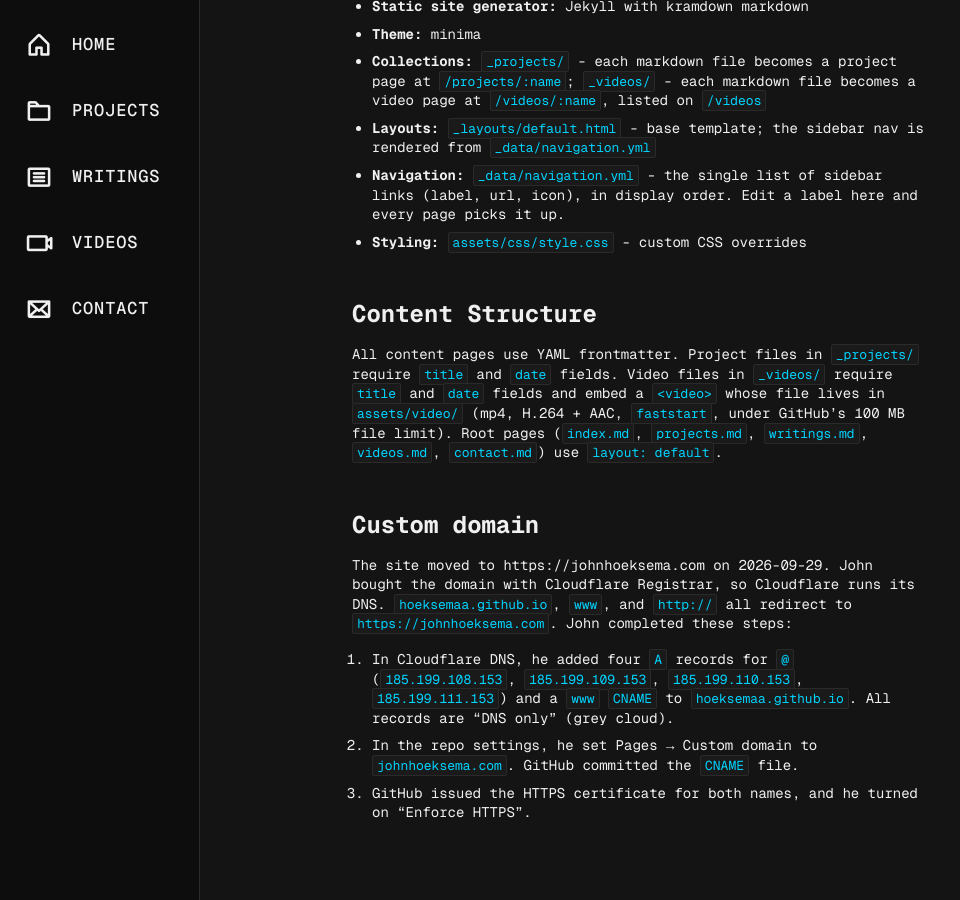
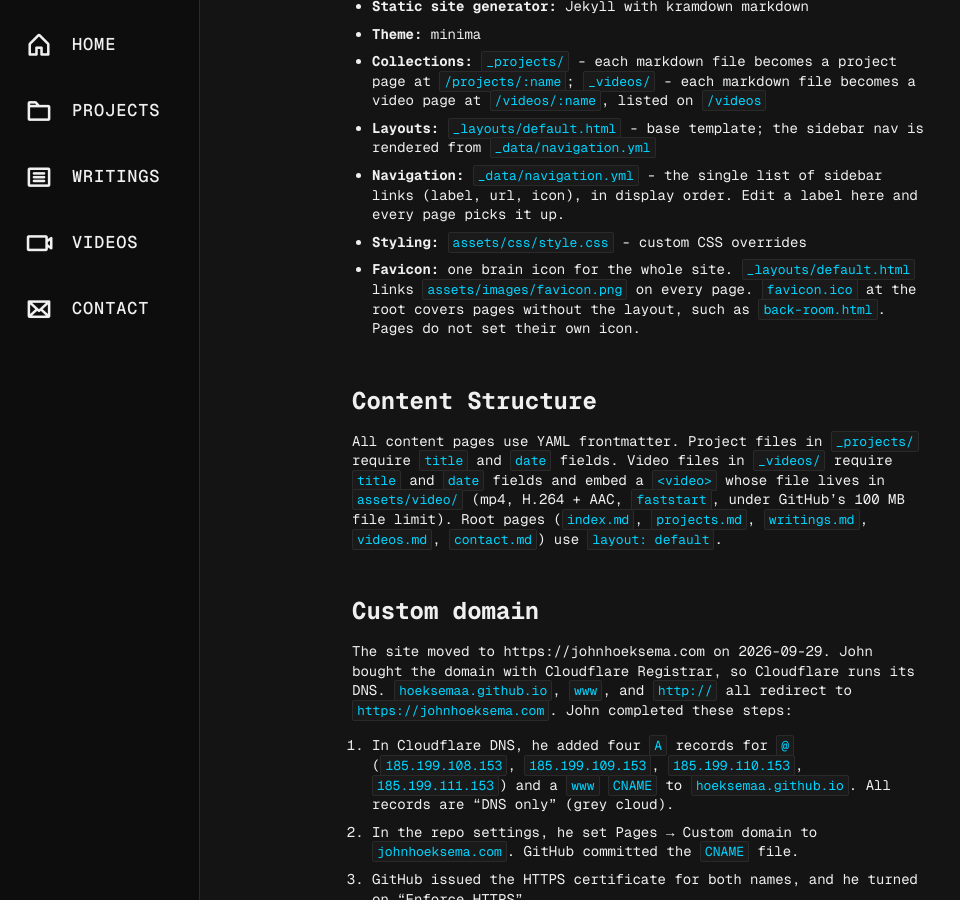
Before and after one commit to hoeksemaa/hoeksemaa.github.io, a Jekyll site: the page built from AGENTS.md, in a window 1280 px wide and 900 px high, scrolled down 645 px. Shown: the whole window, without its empty margins (0-960 px from the left). Built offline with Jekyll 4.4.1, drawn with Linux system fonts in a browser that asks for light colours; our own code applies the rules of GitHub Pages for plain Markdown files; before the commit the page ends 1516 px from its top, so only the background shows below that.

Commit message:
feat(favicon): show the brain icon on every page (#37)
Only the Brain Pong essay had an icon. It set `favicon:` in its front
matter, and the layout linked an icon only when a page set that field.

Now the layout links the brain on every page, and pages do not set
their own icon:

- The icon file is now assets/images/favicon.png, not
  brain-pong-favicon.png. Nothing else linked to the old name.
- The Brain Pong post no longer sets `favicon:`.
- A new favicon.ico (16, 32, 48 px) at the root covers pages without
  the layout. back-room.html and the /blog redirect are such pages.
- back-room.html is rebuilt from site-analytics without its own icon,
  so it falls back to favicon.ico.
- AGENTS.md records the setup.

Co-authored-by: Claude Opus 5.5 <noreply@anthropic.com>

```diff
--- a/AGENTS.md
+++ b/AGENTS.md
@@ -27,6 +27,7 @@ bundle exec jekyll build
 - **Layouts:** `_layouts/default.html` - base template; the sidebar nav is rendered from `_data/navigation.yml`
 - **Navigation:** `_data/navigation.yml` - the single list of sidebar links (label, url, icon), in display order. Edit a label here and every page picks it up.
 - **Styling:** `assets/css/style.css` - custom CSS overrides
+- **Favicon:** one brain icon for the whole site. `_layouts/default.html` links `assets/images/favicon.png` on every page. `favicon.ico` at the root covers pages without the layout, such as `back-room.html`. Pages do not set their own icon.
 
 ## Content Structure
 
--- a/_layouts/default.html
+++ b/_layouts/default.html
@@ -4,7 +4,7 @@
     <meta charset="UTF-8">
     <meta name="viewport" content="width=device-width, initial-scale=1.0">
     <title>{% if page.tab_title %}{{ page.tab_title }}{% else %}{{ page.title }} — John Hoeksema{% endif %}</title>
-    {% if page.favicon %}<link rel="icon" type="image/png" href="{{ page.favicon }}">{% endif %}
+    <link rel="icon" type="image/png" href="/assets/images/favicon.png">
     {%- if page.image %}
     <!-- Link preview (iMessage, Slack, X, ...). Set `image:` in a page's front matter to opt in. -->
     <meta property="og:type" content="article">
```
Also changed, not shown: _posts/2026-07-14-brain-pong.md (+0 -1 lines), back-room.html (+0 -1 lines), assets/images/favicon.png (renamed from assets/images/brain-pong-favicon.png), favicon.ico (added).
